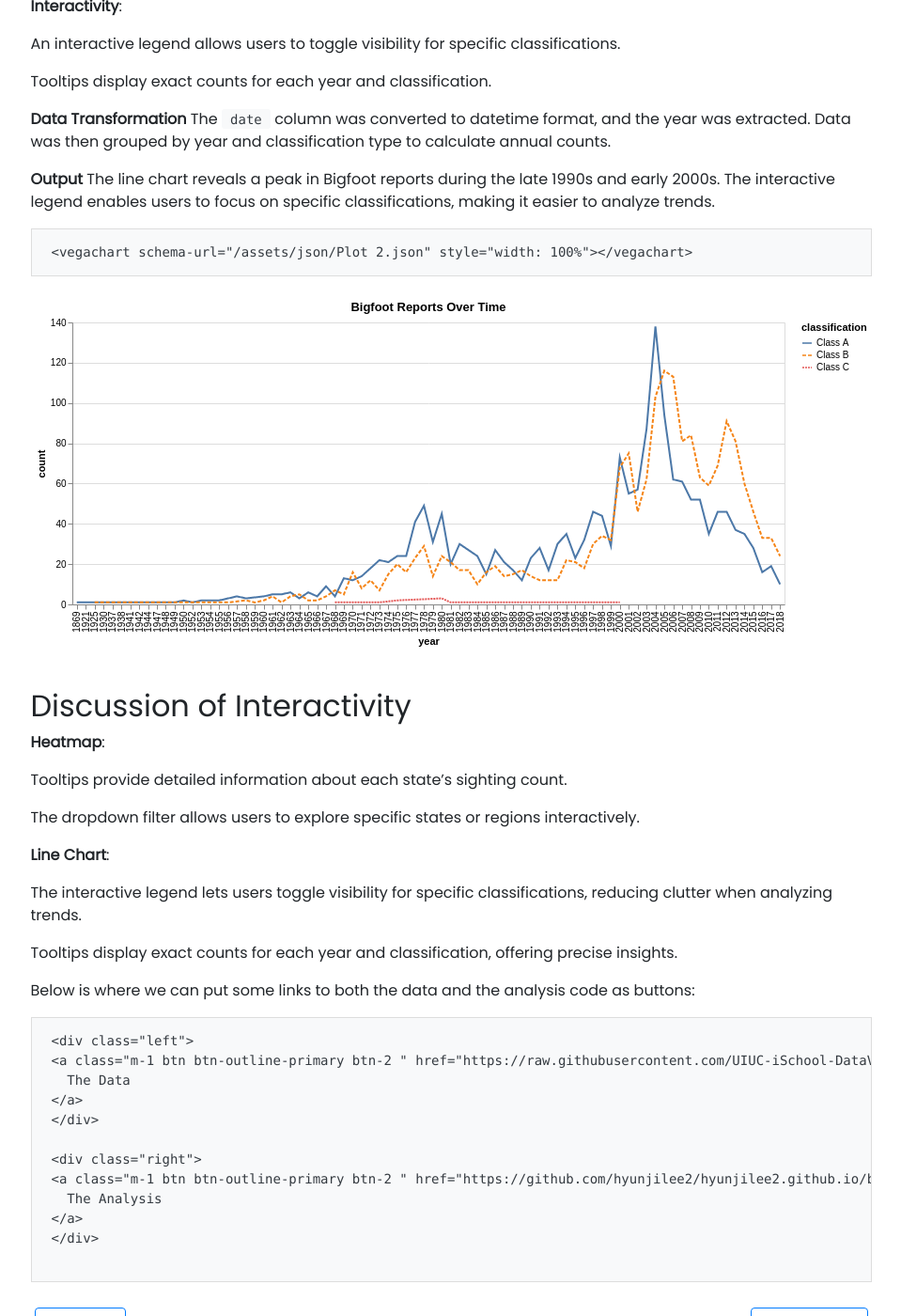
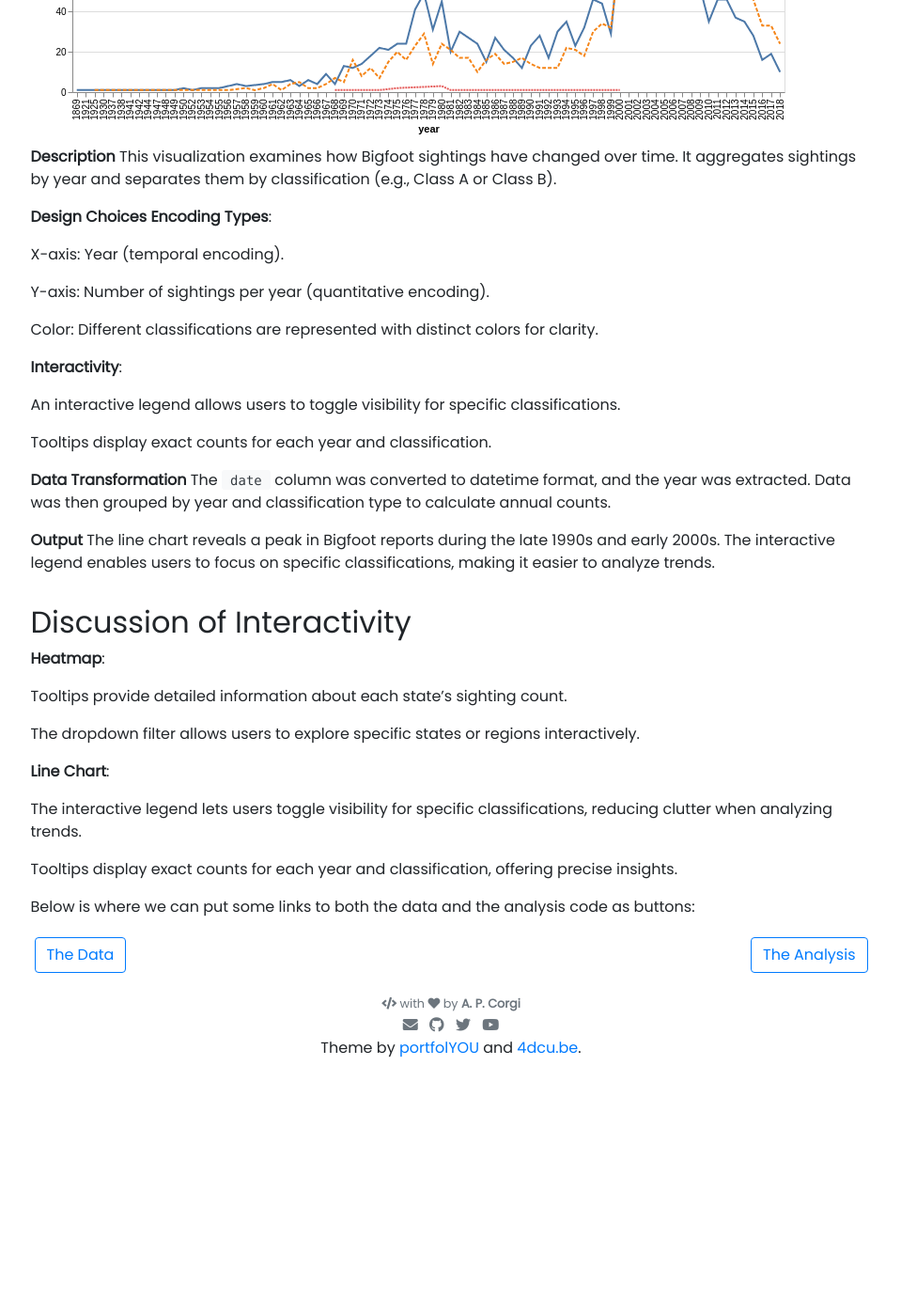
Before and after one commit to hyunjilee2/hyunjilee2.github.io, a Jekyll site: the page built from _projects/Workbook.md, in a window 1280 px wide and 1400 px high, scrolled down 1228 px. Shown: the whole window at 94% size, without its empty margins (160-1119 px from the left). Built offline with Jekyll 4.4.1, drawn with Linux system fonts in a browser that asks for light colours; nearby versions of some CDN libraries; after the commit the page ends 2371 px from its top, so only the background shows below that.

Commit message:
Update Workbook.md

````diff
--- a/_projects/Workbook.md
+++ b/_projects/Workbook.md
@@ -48,6 +48,9 @@ This heatmap highlights hotspots like the Pacific Northwest, known for its Bigfo
 
 ## Visualization 2: Temporal Trends in Bigfoot Sightings
 
+
+<vegachart schema-url="/assets/json/Plot 2.json" style="width: 100%"></vegachart>
+
 **Description**
 This visualization examines how Bigfoot sightings have changed over time. It aggregates sightings by year and separates them by classification (e.g., Class A or Class B).
 
@@ -73,13 +76,6 @@ The `date` column was converted to datetime format, and the year was extracted.
 The line chart reveals a peak in Bigfoot reports during the late 1990s and early 2000s. The interactive legend enables users to focus on specific classifications, making it easier to analyze trends.
 
 
-```
-<vegachart schema-url="/assets/json/Plot 2.json" style="width: 100%"></vegachart>
-```
-
-<vegachart schema-url="/assets/json/Plot 2.json" style="width: 100%"></vegachart>
-
-
 ## Discussion of Interactivity
 **Heatmap**:
 
@@ -96,16 +92,6 @@ Tooltips display exact counts for each year and classification, offering precise
 
 Below is where we can put some links to both the data and the analysis code as buttons:
 
-```
-<div class="left">
-{% include elements/button.html link="https://raw.githubusercontent.com/UIUC-iSchool-DataViz/is445_data/main/bfro_reports_fall2022.csv" text="The Data" %}
-</div>
-
-<div class="right">
-{% include elements/button.html link="https://github.com/hyunjilee2/hyunjilee2.github.io/blob/main/python_notebooks/Workbook.ipynb" text="The Analysis" %}
-</div>
-
-```
 
 <!-- these are written in a combo of html and liquid -->
 
````
